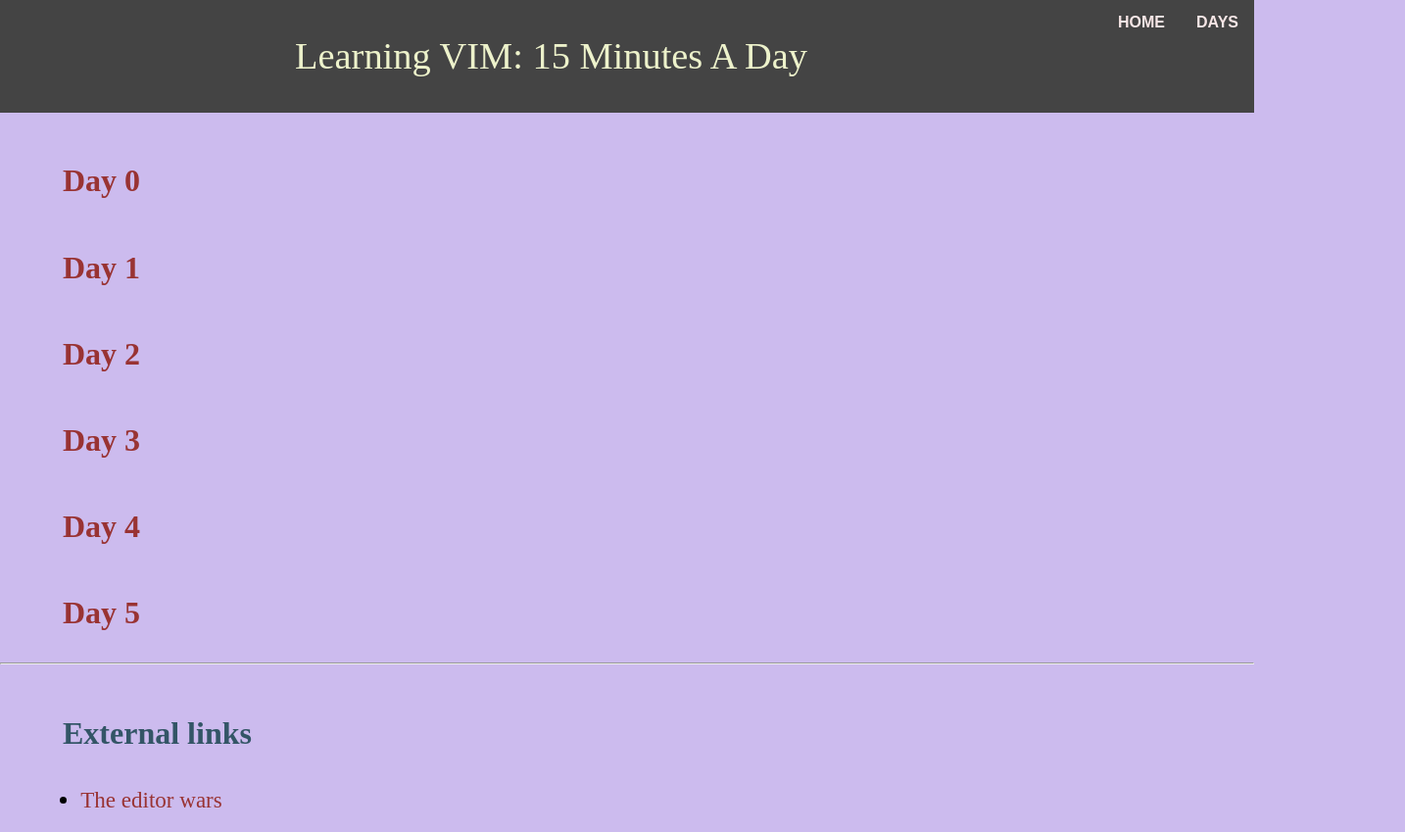
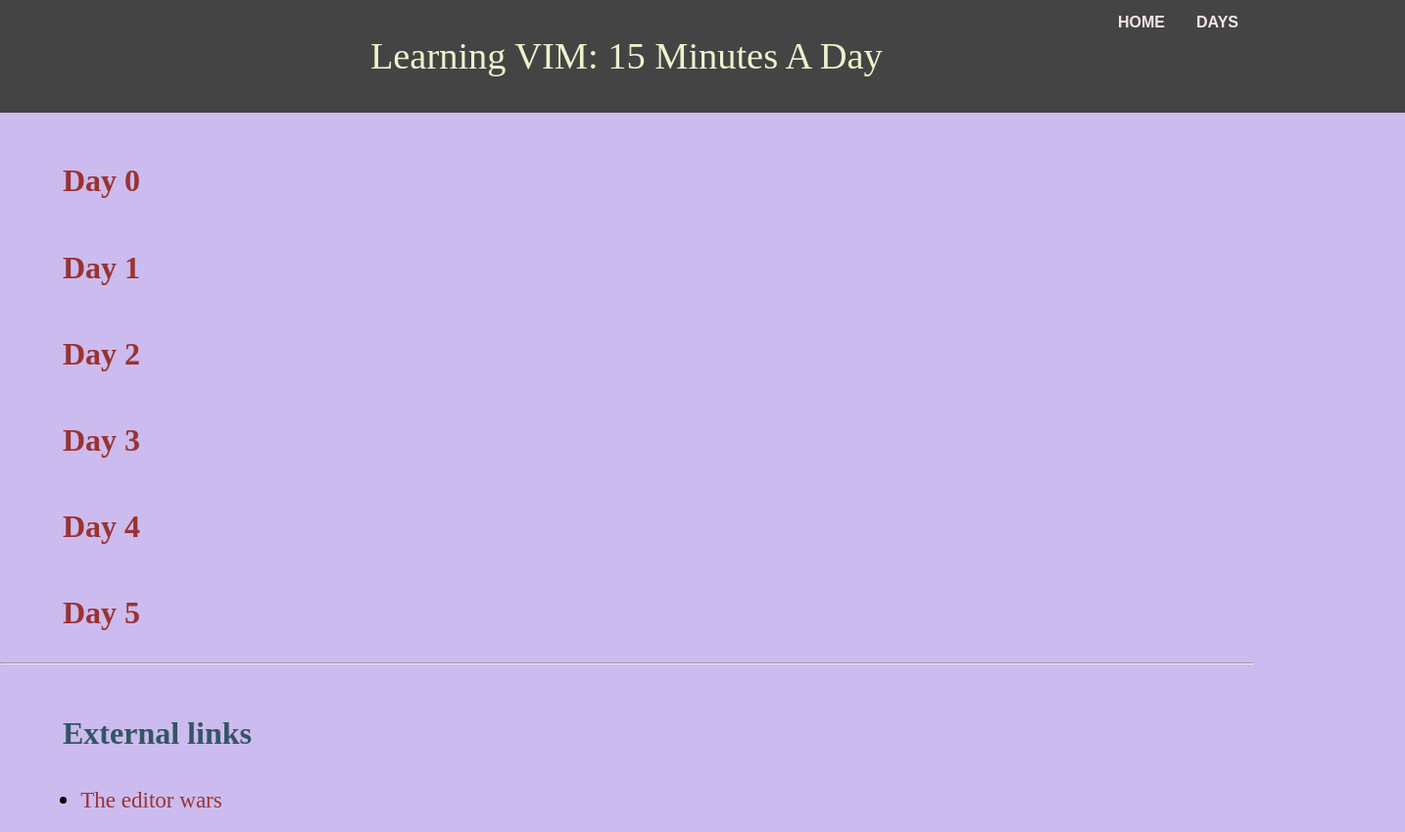
Before and after one commit to Ahoq/GuideToVim, a plain HTML site: page index.html in a window 1280 px wide. Shown: the whole page at 98% size, 1434 px wide, since content can reach past the window. Drawn offline with Linux system fonts and the light colour scheme.

Commit message:
Padding added

```diff
--- a/style.css
+++ b/style.css
@@ -54,7 +54,7 @@ h1 {
     width: 100%;
     line-height:1em;
     color: #edf2cb;
-    padding: 1em 0em 0em 0em;
+    padding: 1em 0em 0em 4em;
     background-color: #444;
 }
 
```
